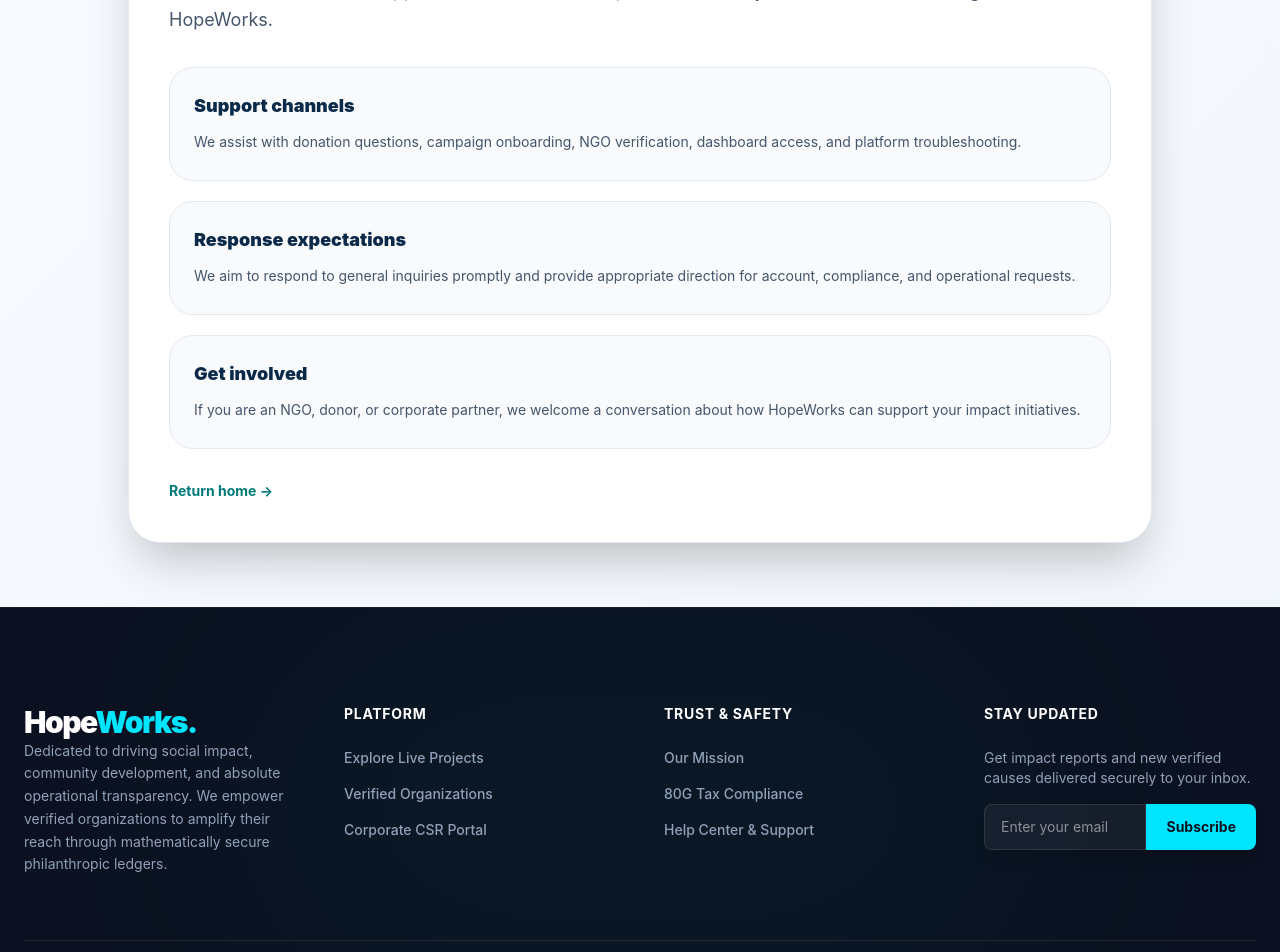
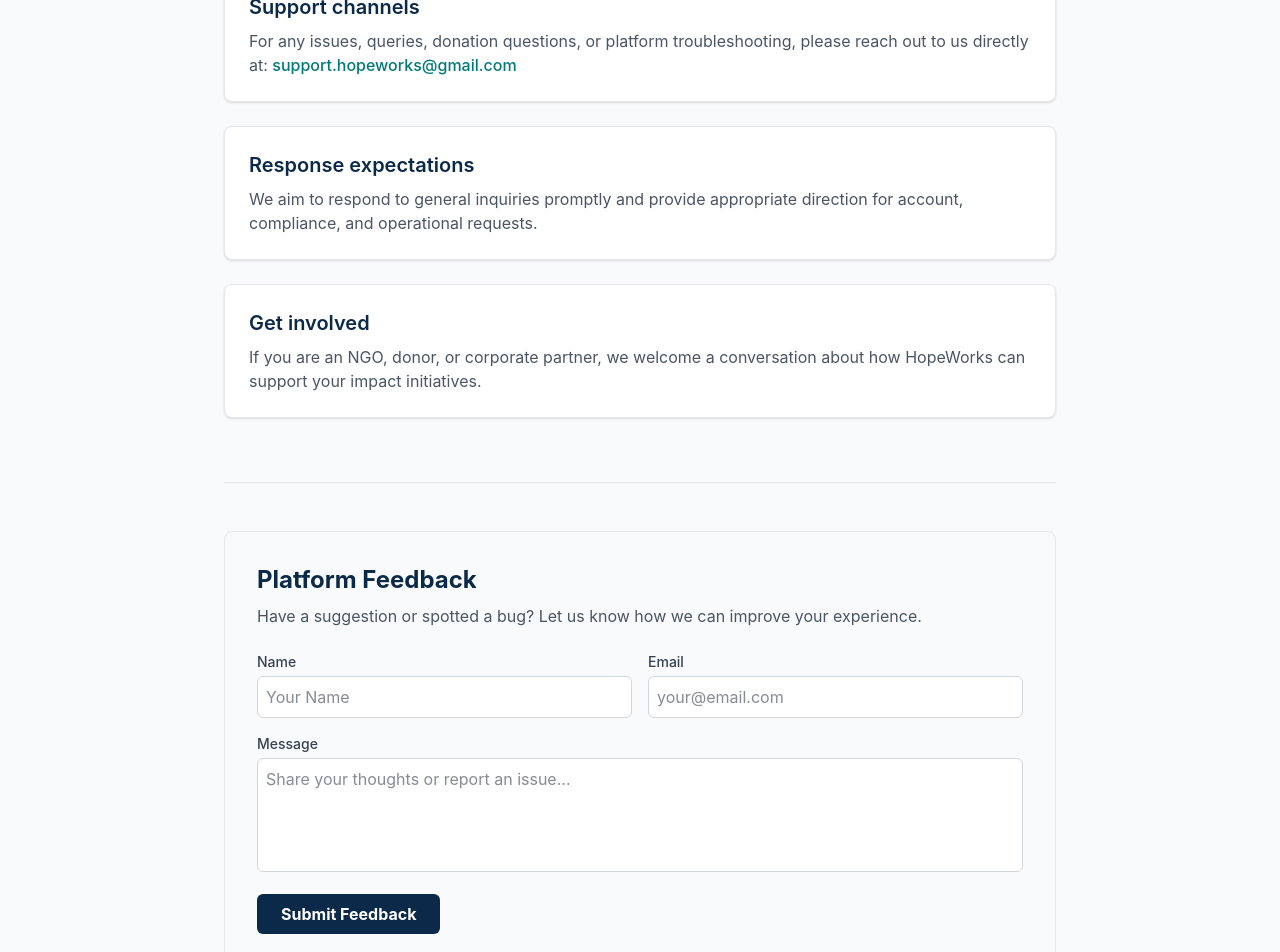
Before and after one commit to aashishdubey3/hopeworks-platform, a React (Vite) app in the folder frontend/: page /contact in a window 1280 px wide. Shown: the part 320-1272 px from the top of the page. Built offline with nearby package versions, Linux system fonts and the light colour scheme; no server answers.

Commit message:
fix: admino contactn page

```diff
--- a/frontend/src/App.jsx
+++ b/frontend/src/App.jsx
@@ -1,6 +1,7 @@
 import { BrowserRouter as Router, Routes, Route, Navigate } from 'react-router-dom';
 import { AuthProvider } from './context/AuthContext';
 import Layout from './components/Layout';
+import ContactPage from './pages/ContactPage';
 
 // Core Pages
 import HomePage from './pages/HomePage';
@@ -64,7 +65,7 @@
             <Route path="/my-impact" element={<DonorDashboard />} />
             <Route path="/about" element={<InfoPage title="Our Mission" description="HopeWorks connects verified causes with supporters through transparent, documented impact." />} />
             <Route path="/compliance" element={<InfoPage title="80G Tax Compliance" description="We help supporters and partner organizations maintain transparent receipts and compliance documentation." />} />
-            <Route path="/contact" element={<InfoPage title="Contact Us" description="Reach our support team for donation, NGO onboarding, and platform questions." />} />
+            <Route path="/contact" element={<ContactPage />} />
             <Route path="/privacy" element={<InfoPage title="Privacy Policy" description="We protect donor, NGO, and campaign data with secure handling and transparency practices." />} />
             <Route path="/terms" element={<InfoPage title="Terms of Service" description="Use of HopeWorks is governed by our platform terms and community standards." />} />
             <Route path="/ngos" element={<NgoDirectoryPage />} />
--- /dev/null
+++ b/frontend/src/pages/ContactPage.jsx
@@ -0,0 +1,130 @@
+import React, { useState } from 'react';
+import { Link } from 'react-router-dom';
+
+const ContactPage = () => {
+  const [feedback, setFeedback] = useState({ name: '', email: '', message: '' });
+  const [submitted, setSubmitted] = useState(false);
+
+  const handleChange = (e) => {
+    setFeedback({ ...feedback, [e.target.name]: e.target.value });
+  };
+
+  const handleFeedbackSubmit = (e) => {
+    e.preventDefault();
+    // In the future, you can connect this to an api.post('/feedback') route
+    console.log('Feedback submitted:', feedback);
+    setSubmitted(true);
+    setFeedback({ name: '', email: '', message: '' });
+    setTimeout(() => setSubmitted(false), 4000);
+  };
+
+  return (
+    <div className="max-w-4xl px-4 py-12 mx-auto sm:px-6 lg:px-8">
+      {/* Header Section */}
+      <div className="mb-12">
+        <h1 className="text-3xl font-bold text-[#0B2948] mb-4">Contact Us</h1>
+        <p className="text-gray-600 text-lg leading-relaxed">
+          Our team is available to support donors, NGOs, CSR partners, and anyone interested in learning more about HopeWorks.
+        </p>
+      </div>
+
+      {/* Info Cards Section */}
+      <div className="space-y-6 mb-16">
+        <div className="p-6 border border-gray-200 rounded-lg bg-white shadow-sm">
+          <h3 className="text-xl font-semibold text-[#0B2948] mb-2">Support channels</h3>
+          <p className="text-gray-600">
+            For any issues, queries, donation questions, or platform troubleshooting, please reach out to us directly at:{' '}
+            <a href="mailto:support.hopeworks@gmail.com" className="text-[#007A78] font-medium hover:underline">
+              support.hopeworks@gmail.com
+            </a>
+          </p>
+        </div>
+
+        <div className="p-6 border border-gray-200 rounded-lg bg-white shadow-sm">
+          <h3 className="text-xl font-semibold text-[#0B2948] mb-2">Response expectations</h3>
+          <p className="text-gray-600">
+            We aim to respond to general inquiries promptly and provide appropriate direction for account, compliance, and operational requests.
+          </p>
+        </div>
+
+        <div className="p-6 border border-gray-200 rounded-lg bg-white shadow-sm">
+          <h3 className="text-xl font-semibold text-[#0B2948] mb-2">Get involved</h3>
+          <p className="text-gray-600">
+            If you are an NGO, donor, or corporate partner, we welcome a conversation about how HopeWorks can support your impact initiatives.
+          </p>
+        </div>
+      </div>
+
+      <hr className="mb-12 border-gray-200" />
+
+      {/* Feedback Form Section */}
+      <div className="p-8 bg-gray-50 border border-gray-200 rounded-lg">
+        <h2 className="text-2xl font-bold text-[#0B2948] mb-2">Platform Feedback</h2>
+        <p className="text-gray-600 mb-6">
+          Have a suggestion or spotted a bug? Let us know how we can improve your experience.
+        </p>
+
+        {submitted ? (
+          <div className="p-4 bg-green-50 text-green-700 border border-green-200 rounded-md">
+            Thank you for your feedback! We appreciate your help in improving HopeWorks.
+          </div>
+        ) : (
+          <form onSubmit={handleFeedbackSubmit} className="space-y-4">
+            <div className="grid grid-cols-1 md:grid-cols-2 gap-4">
+              <div>
+                <label className="block text-sm font-medium text-gray-700 mb-1">Name</label>
+                <input
+                  type="text"
+                  name="name"
+                  value={feedback.name}
+                  onChange={handleChange}
+                  required
+                  className="w-full p-2 border border-gray-300 rounded-md focus:ring-[#007A78] focus:border-[#007A78] outline-none bg-white"
+                  placeholder="Your Name"
+                />
+              </div>
+              <div>
+                <label className="block text-sm font-medium text-gray-700 mb-1">Email</label>
+                <input
+                  type="email"
+                  name="email"
+                  value={feedback.email}
+                  onChange={handleChange}
+                  required
+                  className="w-full p-2 border border-gray-300 rounded-md focus:ring-[#007A78] focus:border-[#007A78] outline-none bg-white"
+                  placeholder="your@email.com"
+                />
+              </div>
+            </div>
+            <div>
+              <label className="block text-sm font-medium text-gray-700 mb-1">Message</label>
+              <textarea
+                name="message"
+                value={feedback.message}
+                onChange={handleChange}
+                required
+                rows="4"
+                className="w-full p-2 border border-gray-300 rounded-md focus:ring-[#007A78] focus:border-[#007A78] outline-none bg-white resize-none"
+                placeholder="Share your thoughts or report an issue..."
+              ></textarea>
+            </div>
+            <button
+              type="submit"
+              className="px-6 py-2 font-bold text-white transition rounded-md bg-[#0B2948] hover:bg-[#1a3a5c]"
+            >
+              Submit Feedback
+            </button>
+          </form>
+        )}
+      </div>
+
+      <div className="mt-8">
+        <Link to="/" className="text-[#007A78] font-medium hover:underline flex items-center">
+          &larr; Return home
+        </Link>
+      </div>
+    </div>
+  );
+};
+
+export default ContactPage;
```
